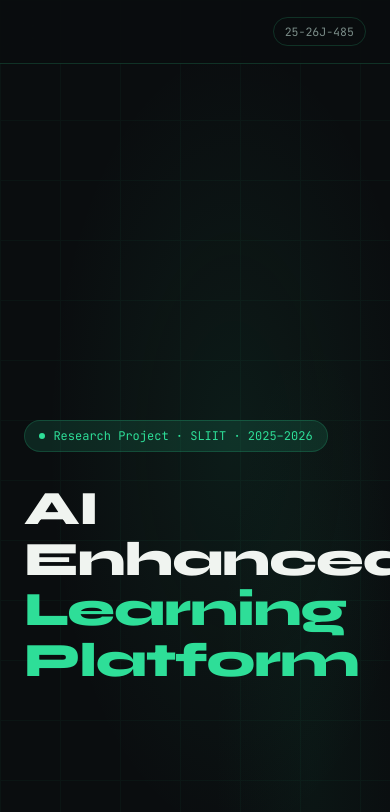
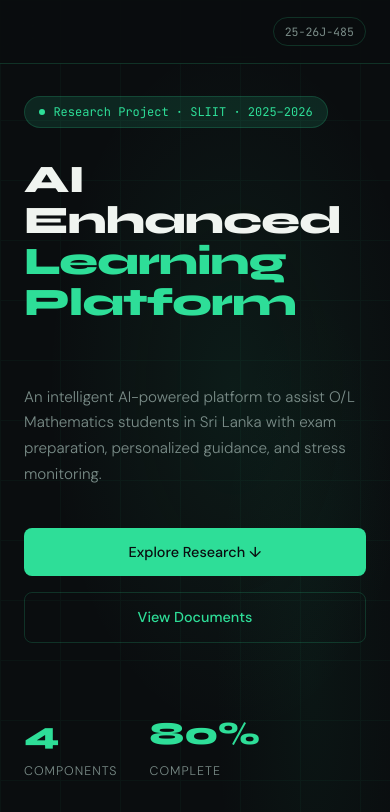
Before and after one commit to SandaliAma/research_website_25-26J-485, a plain HTML site: page research_website.html in a window 390 px wide. Shown: the top 812 px of the page. Drawn offline with Linux system fonts and the light colour scheme.

Commit message:
reponsive

```diff
--- a/research_website.html
+++ b/research_website.html
@@ -894,6 +894,33 @@
 
       .form-row {
         grid-template-columns: 1fr;
+      }
+
+      .hero-content {
+        grid-template-columns: 1fr;
+        gap: 2rem;
+      }
+
+      #home {
+        min-height: auto;
+        padding-top: 6rem;
+      }
+
+      h1 {
+        font-size: clamp(2.2rem, 10vw, 3.5rem);
+      }
+
+      .hero-sub {
+        font-size: 0.95rem;
+      }
+
+      .hero-actions {
+        flex-direction: column;
+      }
+
+      .hero-actions .btn {
+        width: 100%;
+        justify-content: center;
       }
     }
 
```
